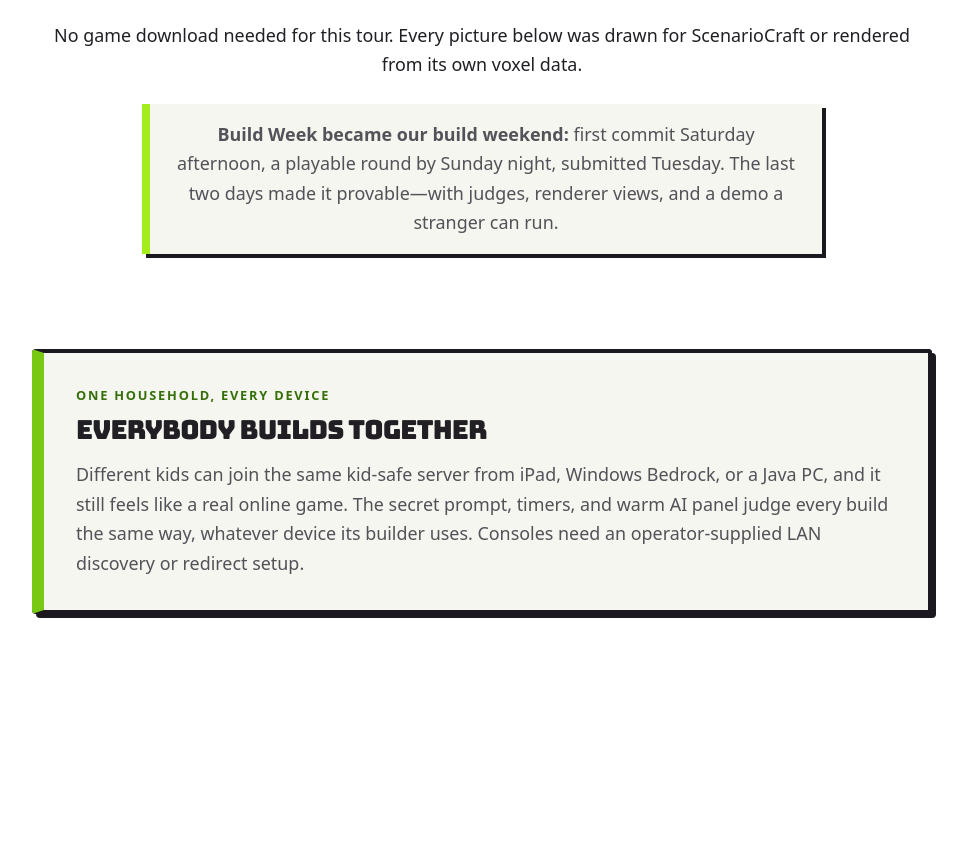
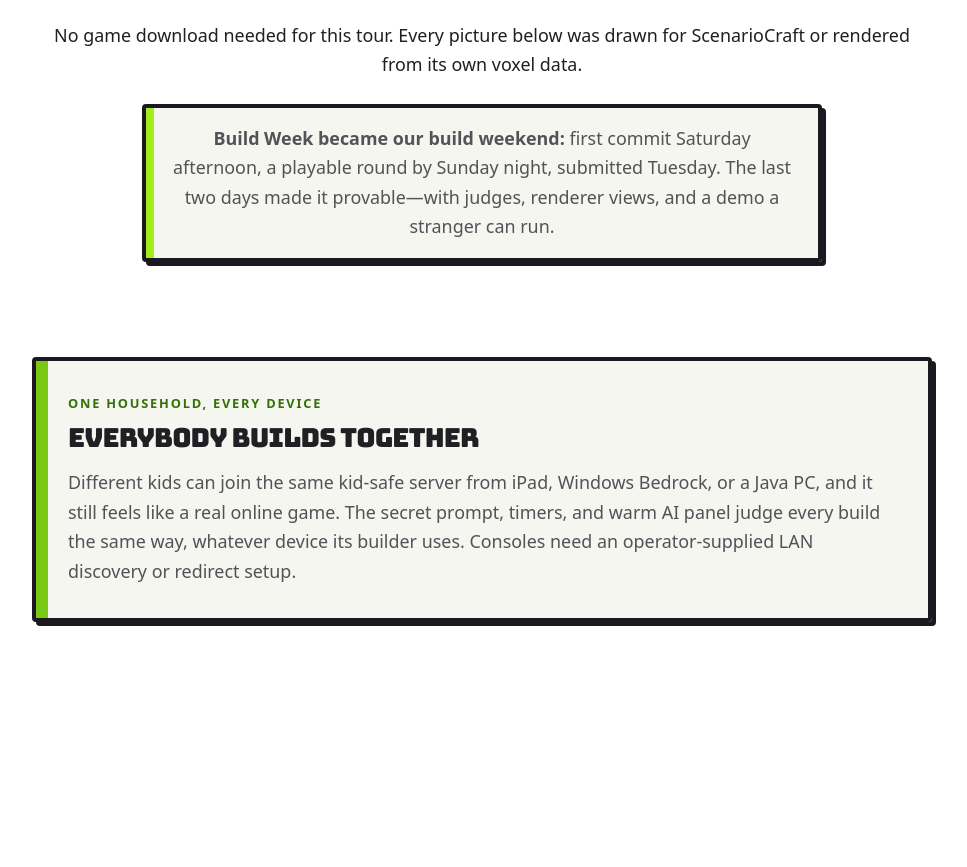
Before and after one commit to agorokh/scenariocraft, a plain HTML site: page site/index.html in a window 1280 px wide. Shown: the part 1297-2164 px from the top of the page, without its empty margins (158-1125 px from the left). Drawn offline with Linux system fonts and the light colour scheme.

Commit message:
fix: clean up story card outlines (#59)

```diff
--- a/site/index.html
+++ b/site/index.html
@@ -5,7 +5,7 @@
   <meta name="viewport" content="width=device-width, initial-scale=1">
   <meta name="description" content="Meet ScenarioCraft's Speed Build: a kid-designed, Codex-built, GPT-5.6-refereed OpenAI Build Week game, with a seven-step tour and home quickstart.">
   <title>ScenarioCraft Speed Build — How to Play | OpenAI Build Week</title>
-  <link rel="stylesheet" href="styles.css?v=9ccb804b63ed">
+  <link rel="stylesheet" href="styles.css?v=cd796c795cc4">
 </head>
 <body>
   <a class="skip-link" href="#how-to-play">Skip to the seven steps</a>
--- a/site/styles.css
+++ b/site/styles.css
@@ -290,8 +290,9 @@ main { overflow: hidden; }
 .weekend-beat {
   margin-top: var(--space-4);
   padding: var(--space-3) var(--space-4);
-  background: var(--paper-soft);
-  border-left: 8px solid var(--grass-bright);
+  background: linear-gradient(90deg, var(--grass-bright) 0 8px, var(--paper-soft) 8px);
+  border: var(--border-card);
+  border-radius: var(--corner-card);
   box-shadow: var(--shadow-sm);
 }
 
@@ -299,9 +300,8 @@ main { overflow: hidden; }
   width: min(900px, calc(100% - 3rem));
   margin: 0 auto var(--space-7);
   padding: var(--space-5);
-  background: var(--paper-soft);
+  background: linear-gradient(90deg, var(--grass) 0 12px, var(--paper-soft) 12px);
   border: var(--border-card);
-  border-left: 12px solid var(--grass);
   border-radius: var(--corner-card);
   box-shadow: var(--shadow-sm);
 }
```
